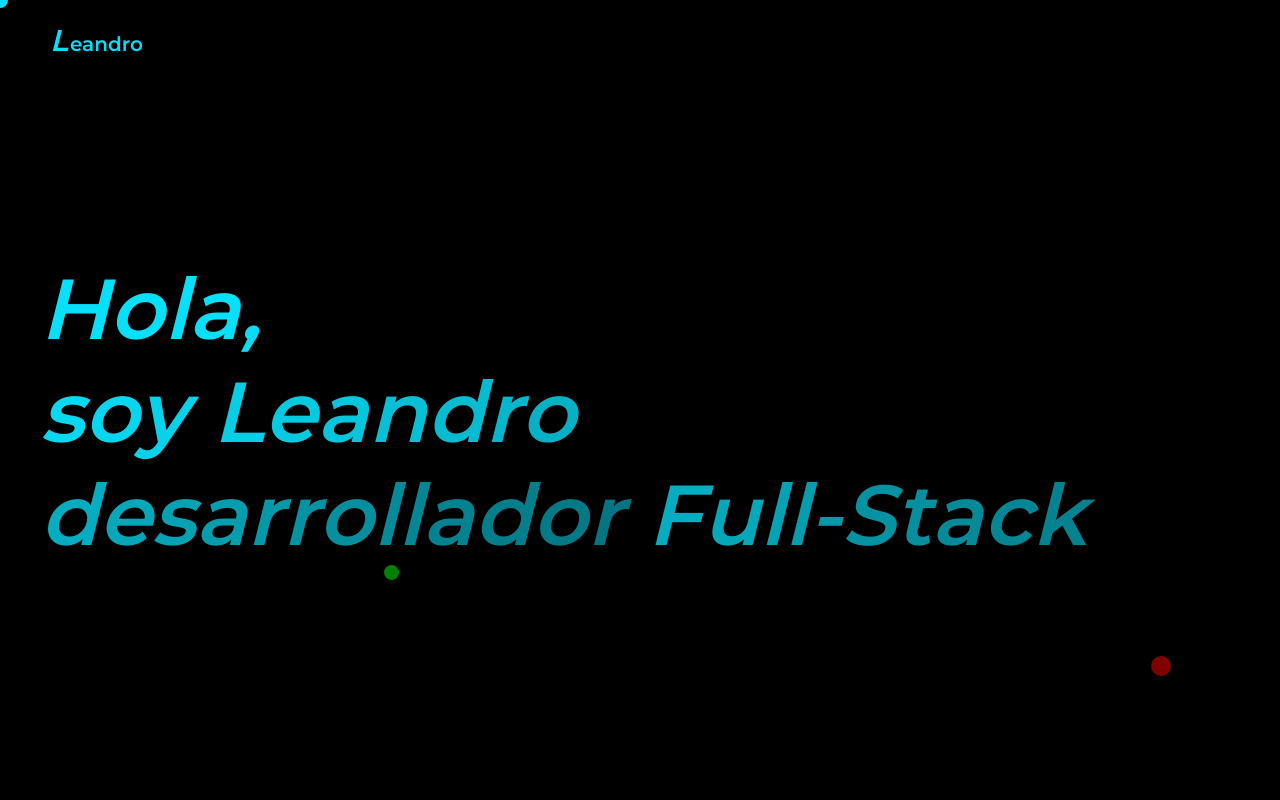
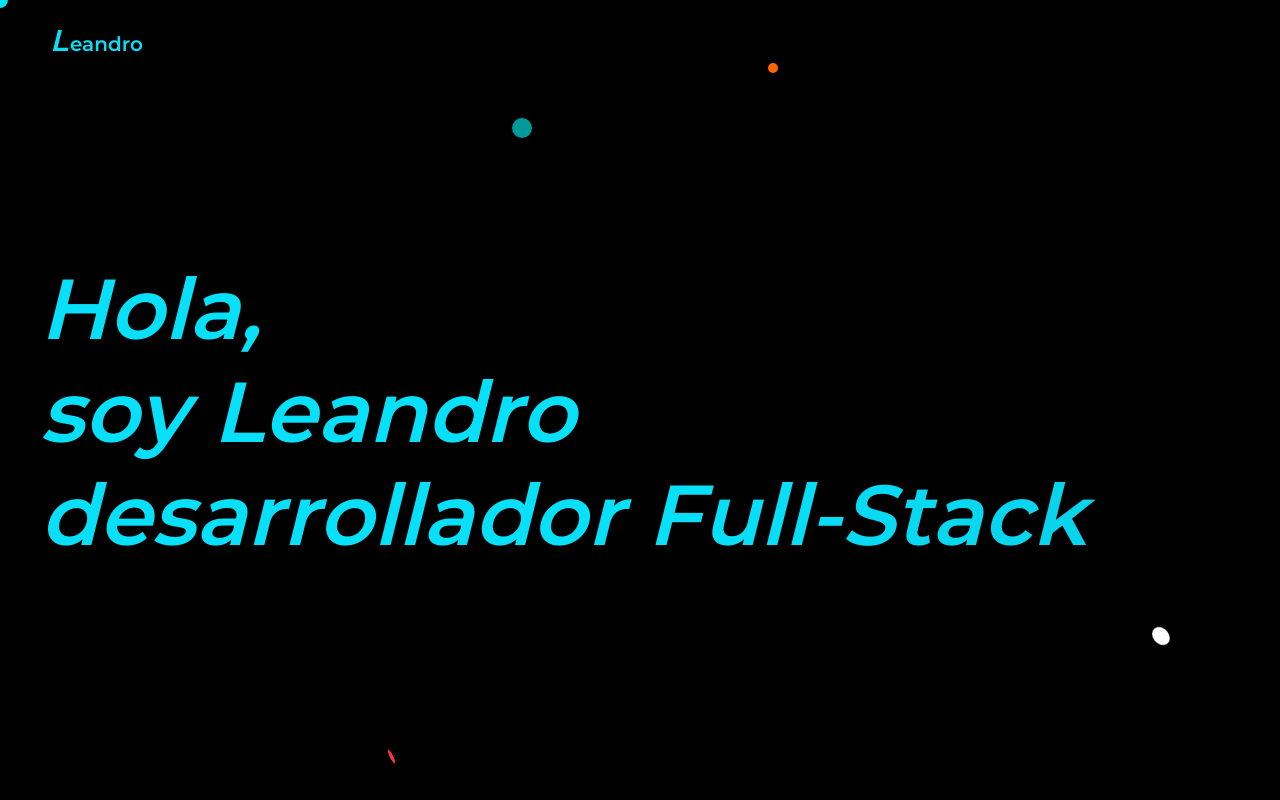
Before and after one commit to LeandroFlorentin/Portafolio, a React (Create React App) app: page / in a window 1280 px wide. Built offline with nearby package versions, Linux system fonts and the light colour scheme.

Commit message:
velocidadAnimaciones

```diff
--- a/src/Components/Landing/Landing.css
+++ b/src/Components/Landing/Landing.css
@@ -46,7 +46,7 @@
     position: relative;
     overflow: hidden;
     animation-name: entrada;
-    animation-duration: 3s;
+    animation-duration: 1.2s;
     animation-timing-function: ease-in-out;
     transition: .5s all ease-in-out;
 }
@@ -58,23 +58,23 @@
 }
 
 .containerHola span:nth-child(1) {
-    animation: muestraLetra 4s ease-in-out;
+    animation: muestraLetra 2.2s ease-in-out;
 }
 
 .containerHola span:nth-child(2) {
-    animation: muestraLetra 4.5s ease-in-out;
+    animation: muestraLetra 2.3s ease-in-out;
 }
 
 .containerHola span:nth-child(3) {
-    animation: muestraLetra 5s ease-in-out;
+    animation: muestraLetra 2.4s ease-in-out;
 }
 
 .containerHola span:nth-child(4) {
-    animation: muestraLetra 5.5s ease-in-out;
+    animation: muestraLetra 2.5s ease-in-out;
 }
 
 .containerHola span:nth-child(5) {
-    animation: muestraLetra 6s ease-in-out;
+    animation: muestraLetra 2.6s ease-in-out;
 }
 
 @keyframes muestraLetra {
@@ -92,7 +92,7 @@
     position: relative;
     overflow: hidden;
     animation-name: entrada;
-    animation-duration: 4s;
+    animation-duration: 1.8s;
     animation-timing-function: ease-in-out;
     transition: .5s all ease-in-out;
 }
@@ -104,44 +104,44 @@
 }
 
 .containerLeandro span:nth-child(1) {
-    animation: muestraLetra 6.2s ease-in-out;
+    animation: muestraLetra 3.2s ease-in-out;
 }
 
 .containerLeandro span:nth-child(2) {
-    animation: muestraLetra 6.4s ease-in-out;
+    animation: muestraLetra 3.3s ease-in-out;
 }
 
 .containerLeandro span:nth-child(3) {
     margin-right: 25px;
-    animation: muestraLetra 6.6s ease-in-out;
+    animation: muestraLetra 3.4s ease-in-out;
 }
 
 .containerLeandro span:nth-child(4) {
-    animation: muestraLetra 6.8s ease-in-out;
+    animation: muestraLetra 3.5s ease-in-out;
 }
 
 .containerLeandro span:nth-child(5) {
-    animation: muestraLetra 7s ease-in-out;
+    animation: muestraLetra 3.6s ease-in-out;
 }
 
 .containerLeandro span:nth-child(6) {
-    animation: muestraLetra 7.2s ease-in-out;
+    animation: muestraLetra 3.7s ease-in-out;
 }
 
 .containerLeandro span:nth-child(7) {
-    animation: muestraLetra 7.4s ease-in-out;
+    animation: muestraLetra 3.8s ease-in-out;
 }
 
 .containerLeandro span:nth-child(8) {
-    animation: muestraLetra 7.6s ease-in-out;
+    animation: muestraLetra 3.9s ease-in-out;
 }
 
 .containerLeandro span:nth-child(9) {
-    animation: muestraLetra 7.8s ease-in-out;
+    animation: muestraLetra 4s ease-in-out;
 }
 
 .containerLeandro span:nth-child(10) {
-    animation: muestraLetra 8s ease-in-out;
+    animation: muestraLetra 4.1s ease-in-out;
 }
 
 .containerDesarrollador {
@@ -150,7 +150,7 @@
     display: flex;
     flex-direction: row;
     animation-name: entrada;
-    animation-duration: 5s;
+    animation-duration: 2.5s;
     animation-timing-function: ease-in-out;
     transition: .5s all ease-in-out;
 }
@@ -165,112 +165,112 @@
     z-index: -3;
 }
 
-.containerDesarrollador div span:nth-child(1) {
-    animation: muestraLetra 8.2s ease-in-out;
+.containerDesarrollador div:nth-child(1) span:nth-child(1) {
+    animation: muestraLetra 4.3s ease-in-out;
 }
 
-.containerDesarrollador span:nth-child(2) {
-    animation: muestraLetra 8.4s ease-in-out;
+.containerDesarrollador div:nth-child(1) span:nth-child(2) {
+    animation: muestraLetra 4.4s ease-in-out;
 }
 
-.containerDesarrollador span:nth-child(3) {
-    animation: muestraLetra 8.6s ease-in-out;
+.containerDesarrollador div:nth-child(1) span:nth-child(3) {
+    animation: muestraLetra 4.5s ease-in-out;
 }
 
-.containerDesarrollador span:nth-child(4) {
-    animation: muestraLetra 8.8s ease-in-out;
+.containerDesarrollador div:nth-child(1) span:nth-child(4) {
+    animation: muestraLetra 4.6s ease-in-out;
 }
 
-.containerDesarrollador span:nth-child(5) {
-    animation: muestraLetra 9s ease-in-out;
+.containerDesarrollador div:nth-child(1) span:nth-child(5) {
+    animation: muestraLetra 4.7s ease-in-out;
 }
 
-.containerDesarrollador span:nth-child(6) {
-    animation: muestraLetra 9.2s ease-in-out;
+.containerDesarrollador div:nth-child(1) span:nth-child(6) {
+    animation: muestraLetra 4.8s ease-in-out;
 }
 
-.containerDesarrollador span:nth-child(7) {
-    animation: muestraLetra 9.4s ease-in-out;
+.containerDesarrollador div:nth-child(1) span:nth-child(7) {
+    animation: muestraLetra 4.9s ease-in-out;
 }
 
-.containerDesarrollador span:nth-child(8) {
-    animation: muestraLetra 9.6s ease-in-out;
+.containerDesarrollador div:nth-child(1) span:nth-child(8) {
+    animation: muestraLetra 5s ease-in-out;
 }
 
-.containerDesarrollador span:nth-child(9) {
-    animation: muestraLetra 9.8s ease-in-out;
+.containerDesarrollador div:nth-child(1) span:nth-child(9) {
+    animation: muestraLetra 5.1s ease-in-out;
 }
 
-.containerDesarrollador span:nth-child(10) {
-    animation: muestraLetra 10s ease-in-out;
+.containerDesarrollador div:nth-child(1) span:nth-child(10) {
+    animation: muestraLetra 5.2s ease-in-out;
 }
 
-.containerDesarrollador span:nth-child(11) {
-    animation: muestraLetra 10.2s ease-in-out;
+.containerDesarrollador div:nth-child(1) span:nth-child(11) {
+    animation: muestraLetra 5.3s ease-in-out;
 }
 
-.containerDesarrollador span:nth-child(12) {
-    animation: muestraLetra 10.4s ease-in-out;
+.containerDesarrollador div:nth-child(1) span:nth-child(12) {
+    animation: muestraLetra 5.4s ease-in-out;
 }
 
-.containerDesarrollador span:nth-child(13) {
-    animation: muestraLetra 10.6s ease-in-out;
+.containerDesarrollador div:nth-child(1) span:nth-child(13) {
+    animation: muestraLetra 5.5s ease-in-out;
     margin-right: 25px;
 }
 
-.containerDesarrollador span:nth-child(14) {
-    animation: muestraLetra 10.8s ease-in-out;
+.containerDesarrollador div:nth-child(2) span:nth-child(1) {
+    animation: muestraLetra 5.6s ease-in-out;
 }
 
-.containerDesarrollador span:nth-child(15) {
-    animation: muestraLetra 11s ease-in-out;
+.containerDesarrollador div:nth-child(2) span:nth-child(2) {
+    animation: muestraLetra 5.7s ease-in-out;
 }
 
-.containerDesarrollador span:nth-child(16) {
-    animation: muestraLetra 11.2s ease-in-out;
+.containerDesarrollador div:nth-child(2) span:nth-child(3) {
+    animation: muestraLetra 5.8s ease-in-out;
 }
 
-.containerDesarrollador span:nth-child(17) {
-    animation: muestraLetra 11.4s ease-in-out;
+.containerDesarrollador div:nth-child(2) span:nth-child(4) {
+    animation: muestraLetra 5.9s ease-in-out;
 }
 
-.containerDesarrollador span:nth-child(18) {
-    animation: muestraLetra 11.6s ease-in-out;
+.containerDesarrollador div:nth-child(2) span:nth-child(5) {
+    animation: muestraLetra 6s ease-in-out;
 }
 
-.containerDesarrollador span:nth-child(19) {
-    animation: muestraLetra 11.8s ease-in-out;
+.containerDesarrollador div:nth-child(2) span:nth-child(6) {
+    animation: muestraLetra 6.1s ease-in-out;
 }
 
-.containerDesarrollador span:nth-child(20) {
-    animation: muestraLetra 12s ease-in-out;
+.containerDesarrollador div:nth-child(2) span:nth-child(7) {
+    animation: muestraLetra 6.2s ease-in-out;
 }
 
-.containerDesarrollador span:nth-child(21) {
-    animation: muestraLetra 12.2s ease-in-out;
+.containerDesarrollador div:nth-child(2) span:nth-child(8) {
+    animation: muestraLetra 6.3s ease-in-out;
 }
 
-.containerDesarrollador span:nth-child(22) {
-    animation: muestraLetra 12.4s ease-in-out;
+.containerDesarrollador div:nth-child(2) span:nth-child(9) {
+    animation: muestraLetra 6.4s ease-in-out;
 }
 
-.containerDesarrollador span:nth-child(23) {
-    animation: muestraLetra 12.6s ease-in-out;
+.containerDesarrollador div:nth-child(2) span:nth-child(10) {
+    animation: muestraLetra 6.5s ease-in-out;
 }
 
 .pelotita1 {
     position: absolute;
     width: 15px;
     height: 15px;
-    background-color: aqua;
+    background-color: #ff0099;
     border-radius: 100%;
     left: 5%;
     z-index: -5;
     bottom: -10%;
     animation-name: muestra;
-    animation-delay: 6s;
-    animation-duration: 8s;
-    animation-timing-function: ease;
+    animation-delay: 2s;
+    animation-duration: 3s;
+    animation-timing-function: ease-in-out;
     animation-iteration-count: infinite;
 }
 
@@ -278,15 +278,15 @@
     position: absolute;
     width: 20px;
     height: 20px;
-    background-color: orange;
+    background-color: #009999;
     border-radius: 100%;
     left: 40%;
     z-index: -5;
     bottom: -10%;
     animation-name: muestra;
-    animation-delay: 5s;
-    animation-duration: 8s;
-    animation-timing-function: ease;
+    animation-delay: 3s;
+    animation-duration: 4s;
+    animation-timing-function: ease-in-out;
     animation-iteration-count: infinite;
 }
 
@@ -294,15 +294,15 @@
     position: absolute;
     width: 15px;
     height: 15px;
-    background-color: green;
+    background-color: #ff3333;
     border-radius: 100%;
     left: 30%;
     z-index: -5;
     bottom: -10%;
     animation-name: muestra;
-    animation-delay: 4s;
-    animation-duration: 8s;
-    animation-timing-function: ease;
+    animation-delay: 4.5s;
+    animation-duration: 5s;
+    animation-timing-function: ease-in-out;
     animation-iteration-count: infinite;
 }
 
@@ -310,15 +310,15 @@
     position: absolute;
     width: 10px;
     height: 10px;
-    background-color: red;
+    background-color: #ff6600;
     border-radius: 100%;
     left: 60%;
     z-index: -5;
     bottom: -10%;
     animation-name: muestra;
-    animation-delay: 8s;
-    animation-duration: 8s;
-    animation-timing-function: ease;
+    animation-delay: 1.5s;
+    animation-duration: 6s;
+    animation-timing-function: ease-in-out;
     animation-iteration-count: infinite;
 }
 
@@ -326,15 +326,15 @@
     position: absolute;
     width: 30px;
     height: 30px;
-    background-color: violet;
+    background-color: #00ff00;
     border-radius: 100%;
     left: 70%;
     z-index: -5;
     bottom: -10%;
     animation-name: muestra;
-    animation-delay: 7s;
-    animation-duration: 10s;
-    animation-timing-function: ease;
+    animation-delay: 6.5s;
+    animation-duration: 7s;
+    animation-timing-function: ease-in-out;
     animation-iteration-count: infinite;
 }
 
@@ -342,15 +342,15 @@
     position: absolute;
     width: 20px;
     height: 20px;
-    background-color: maroon;
+    background-color: #ffffff;
     border-radius: 100%;
     left: 90%;
     z-index: -5;
     bottom: -10%;
     animation-name: muestra;
     animation-delay: 4.5s;
-    animation-duration: 7s;
-    animation-timing-function: ease;
+    animation-duration: 3.2s;
+    animation-timing-function: ease-in-out;
     animation-iteration-count: infinite;
 }
 
@@ -358,15 +358,15 @@
     position: absolute;
     width: 18px;
     height: 18px;
-    background-color: black;
+    background-color: #0000cc;
     border-radius: 100%;
     left: 98%;
     z-index: -5;
     bottom: -10%;
     animation-name: muestra;
-    animation-delay: 5.5s;
-    animation-duration: 10s;
-    animation-timing-function: ease;
+    animation-delay: 2.5s;
+    animation-duration: 4.2s;
+    animation-timing-function: ease-in-out;
     animation-iteration-count: infinite;
 }
 
@@ -374,15 +374,15 @@
     position: absolute;
     width: 15px;
     height: 15px;
-    background-color: deeppink;
+    background-color: #9966ff;
     border-radius: 100%;
     left: 10%;
     z-index: -5;
     bottom: -10%;
     animation-name: muestra;
     animation-delay: 6.5s;
-    animation-duration: 10s;
-    animation-timing-function: ease;
+    animation-duration: 5.2s;
+    animation-timing-function: ease-in-out;
     animation-iteration-count: infinite;
 }
 
@@ -390,15 +390,15 @@
     position: absolute;
     width: 15px;
     height: 15px;
-    background-color: darkcyan;
+    background-color: #ff9900;
     border-radius: 100%;
     left: 15%;
     z-index: -5;
     bottom: -10%;
     animation-name: muestra;
     animation-delay: 9s;
-    animation-duration: 10s;
-    animation-timing-function: ease;
+    animation-duration: 6.2s;
+    animation-timing-function: ease-in-out;
     animation-iteration-count: infinite;
 }
 
@@ -406,15 +406,15 @@
     position: absolute;
     width: 15px;
     height: 15px;
-    background-color: darkorchid;
+    background-color: #ff99ff;
     border-radius: 100%;
     left: 72%;
     z-index: -5;
     bottom: -10%;
     animation-name: muestra;
-    animation-delay: 8.5s;
-    animation-duration: 10s;
-    animation-timing-function: ease;
+    animation-delay: 8.2s;
+    animation-duration: 7.2s;
+    animation-timing-function: ease-in-out;
     animation-iteration-count: infinite;
 }
 
@@ -422,15 +422,15 @@
     position: absolute;
     width: 15px;
     height: 15px;
-    background-color: goldenrod;
+    background-color: #ccff66;
     border-radius: 100%;
     left: 35%;
     z-index: -5;
     bottom: -10%;
     animation-name: muestra;
-    animation-delay: 10s;
-    animation-duration: 10s;
-    animation-timing-function: ease;
+    animation-delay: 9.1s;
+    animation-duration: 3.7s;
+    animation-timing-function: ease-in-out;
     animation-iteration-count: infinite;
 }
 
@@ -438,15 +438,15 @@
     position: absolute;
     width: 15px;
     height: 15px;
-    background-color: indigo;
+    background-color: #0099ff;
     border-radius: 100%;
     left: 65%;
     z-index: -5;
     bottom: -10%;
     animation-name: muestra;
     animation-delay: 10.5s;
-    animation-duration: 10s;
-    animation-timing-function: ease;
+    animation-duration: 4.7s;
+    animation-timing-function: ease-in-out;
     animation-iteration-count: infinite;
 }
 
@@ -454,31 +454,15 @@
     position: absolute;
     width: 15px;
     height: 15px;
-    background-color: lightsalmon;
-    border-radius: 100%;
-    left: 60%;
-    z-index: -5;
-    bottom: -10%;
-    animation-name: muestra;
-    animation-delay: 11.5s;
-    animation-duration: 10s;
-    animation-timing-function: ease;
-    animation-iteration-count: infinite;
-}
-
-.pelotita13 {
-    position: absolute;
-    width: 15px;
-    height: 15px;
-    background-color: navy;
+    background-color: #00ccff;
     border-radius: 100%;
     left: 75%;
     z-index: -5;
     bottom: -10%;
     animation-name: muestra;
     animation-delay: 12.5s;
-    animation-duration: 10s;
-    animation-timing-function: ease;
+    animation-duration: 5.7s;
+    animation-timing-function: ease-in-out;
     animation-iteration-count: infinite;
 }
 
@@ -486,15 +470,15 @@
     position: absolute;
     width: 15px;
     height: 15px;
-    background-color: navy;
+    background-color: #336600;
     border-radius: 100%;
     left: 65.5%;
     z-index: -5;
     bottom: -10%;
     animation-name: muestra;
     animation-delay: 13.5s;
-    animation-duration: 10s;
-    animation-timing-function: ease;
+    animation-duration: 6.7s;
+    animation-timing-function: ease-in-out;
     animation-iteration-count: infinite;
 }
 
@@ -502,21 +486,26 @@
     position: absolute;
     width: 15px;
     height: 15px;
-    background-color: orchid;
+    background-color: #0066ff;
     border-radius: 100%;
     left: 50%;
     z-index: -5;
     bottom: -10%;
     animation-name: muestra;
-    animation-delay: 7.5s;
-    animation-duration: 10s;
-    animation-timing-function: ease;
+    animation-delay: 7.7s;
+    animation-duration: 9.5s;
+    animation-timing-function: ease-in-out;
     animation-iteration-count: infinite;
 }
 
 @keyframes muestra {
     0% {
         bottom: -10%;
+        transform: perspective(600px) rotateX(90deg) rotateY(90deg);
+    }
+
+    50% {
+        transform: perspective(600px) rotateX(0deg) rotateY(0deg);
     }
 
     100% {
--- a/src/Components/SobreMi/SobreMi.css
+++ b/src/Components/SobreMi/SobreMi.css
@@ -56,7 +56,7 @@
     background-color: transparent;
     animation-name: difuminado;
     color: #08dff8;
-    animation-duration: 1.5s;
+    animation-duration: 1s;
     animation-timing-function: ease-in-out;
 }
 
@@ -67,7 +67,7 @@
     position: relative;
     animation-name: difuminado;
     background-color: transparent;
-    animation-duration: 1.5s;
+    animation-duration: 1s;
     animation-timing-function: ease-in-out;
     color: #fff;
 }
```
Also changed, not shown: src/Components/Habilidades/Habilidades.css (+16 -16 lines), src/Components/NavBar/NavBar.css (+6 -6 lines).
